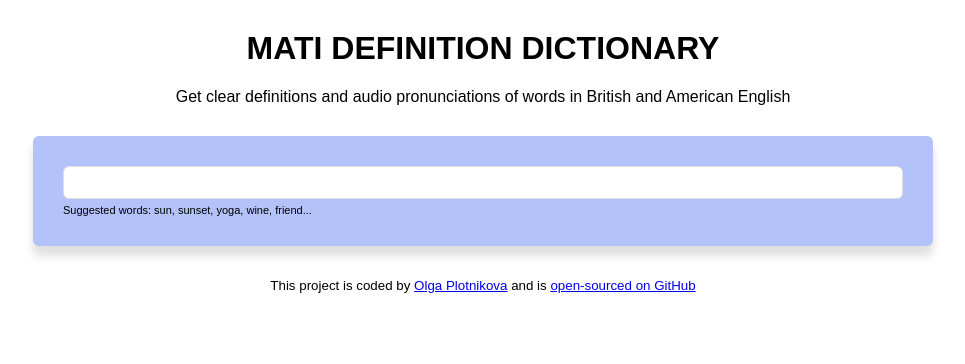
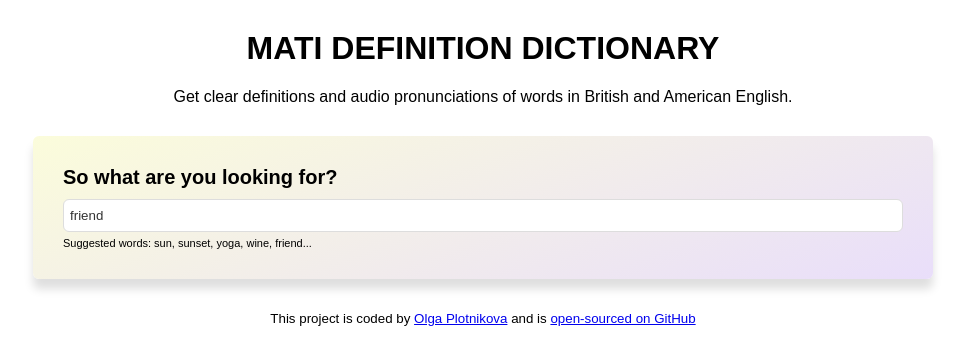
Before and after one commit to olgamati/mati-dictionary-app, a React (Create React App) app: page / in a window 1280 px wide. Shown: the top 364 px of the page, without its empty margins (157-1122 px from the left). Built offline with nearby package versions, Linux system fonts and the light colour scheme; no server answers.

Commit message:
Improved the slyle

```diff
--- a/src/App.js
+++ b/src/App.js
@@ -10,7 +10,7 @@ export default function App() {
           <h1>MATI DEFINITION DICTIONARY</h1>
           <p>
             Get clear definitions and audio pronunciations of words in British
-            and American English
+            and American English.
           </p>
         </header>
         <main>
--- a/src/Dictionary.css
+++ b/src/Dictionary.css
@@ -1,9 +1,15 @@
 .Dictionary section {
-  background-color: #b3c2f8;
+  background: linear-gradient(-20deg, #e9defa 0%, #fbfcdb 100%);
+
   border-radius: 6px;
   box-shadow: 0 10px 10px rgb(0 0 0/13%);
   padding: 30px;
   margin: 20px 0;
+}
+.Dictionary .question {
+  font-size: 20px;
+  font-weight: bold;
+  margin-bottom: 10px;
 }
 .Dictionary input {
   width: 100%;
--- a/src/Dictionary.js
+++ b/src/Dictionary.js
@@ -4,7 +4,7 @@ import Results from "./Results.js";
 import "./Dictionary.css";
 
 export default function Dictionary() {
-  let [keyword, setKeyword] = useState("harmony");
+  let [keyword, setKeyword] = useState("friend");
   let [results, setResults] = useState(null);
   let [loaded, setLoaded] = useState(false);
 
@@ -36,8 +36,13 @@ export default function Dictionary() {
     return (
       <div className="Dictionary">
         <section>
+          <div className="question">So what are you looking for?</div>
           <form onSubmit={handleSubmit}>
-            <input type="search" onChange={handleKeywordChange} />
+            <input
+              type="search"
+              onChange={handleKeywordChange}
+              defaultValue="friend"
+            />
           </form>
           <div className="hint">
             Suggested words: sun, sunset, yoga, wine, friend...
--- /dev/null
+++ b/src/Meaning.css
@@ -0,0 +1,11 @@
+.Meaning h3 {
+  font-size: 24px;
+  font-weight: bold;
+  line-height: 1.5;
+}
+.Meaning .example {
+  font-size: 15px;
+  opacity: 0.7;
+  font-style: italic;
+  margin-top: 10px;
+}
--- a/src/Meaning.js
+++ b/src/Meaning.js
@@ -1,20 +1,17 @@
 import Synonyms from "./Synonyms";
+import "./Meaning.css";
 
 export default function Meaning(props) {
   console.log(props.meaning);
   return (
     <div className="Meaning">
-      <h3>{props.meaning.partOfSpeach}</h3>
+      <h3>{props.meaning.partOfSpeech}</h3>
       {props.meaning.definitions.map(function (definition, index) {
         return (
           <div key={index}>
-            <p>
-              {definition.definition}
-              <br />
-              <em>{definition.example}</em>
-
-              <Synonyms synonyms={definition.synonyms} />
-            </p>
+            <div className="definition">{definition.definition}</div>
+            <div className="example">{definition.example}</div>
+            <Synonyms synonyms={definition.synonyms} />
           </div>
         );
       })}
--- /dev/null
+++ b/src/Phonetics.css
@@ -0,0 +1,16 @@
+.Phonetics {
+  height: 50px;
+}
+.Phonetics a {
+  border: 1px solid #ddd;
+  text-decoration: none;
+  font-size: 12px;
+  padding: 10px 20px;
+  margin-right: 10px;
+  border-radius: 20px;
+  transition: all 150ms ease-in-out;
+}
+
+.Phonetics a:hover {
+  background-color: #eae0f8;
+}
--- a/src/Phonetics.js
+++ b/src/Phonetics.js
@@ -1,4 +1,5 @@
 import React from "react";
+import "./Phonetics.css";
 
 export default function Phonetics(props) {
   return (
@@ -6,7 +7,7 @@ export default function Phonetics(props) {
       <a href={props.phonetic.audio} target="_blank" rel="noreferrer">
         Listen
       </a>
-      <br />
+
       {props.phonetic.text}
     </div>
   );
--- /dev/null
+++ b/src/Synonyms.css
@@ -0,0 +1,9 @@
+.Synonyms {
+  margin: 20px 0 0;
+  padding: 0;
+}
+.Synonyms li {
+  font-size: 13px;
+  display: inline-block;
+  padding-right: 10px;
+}
--- a/src/Synonyms.js
+++ b/src/Synonyms.js
@@ -1,3 +1,5 @@
+import "./Synonyms.css";
+
 export default function Synonyms(props) {
   if (props.synonyms) {
     return (
```
